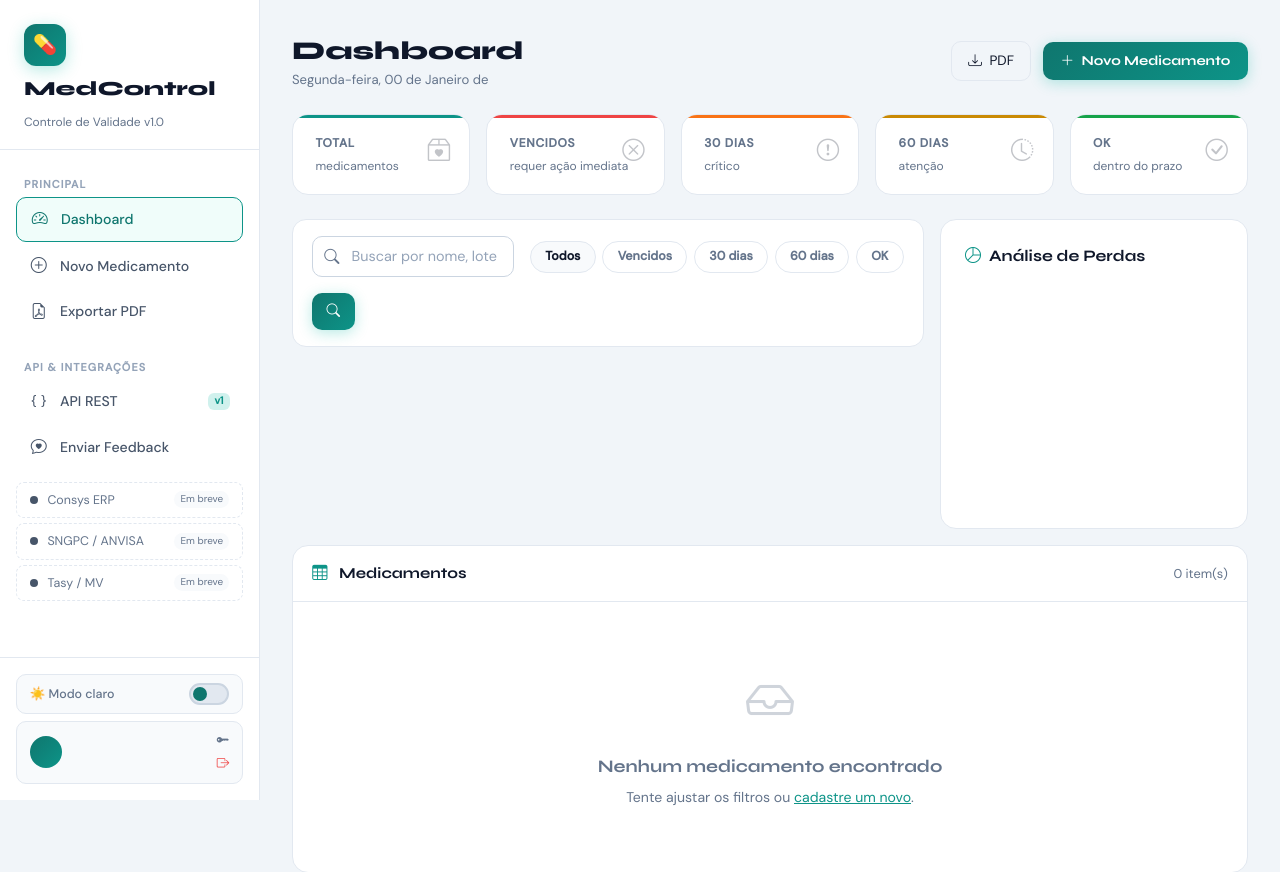
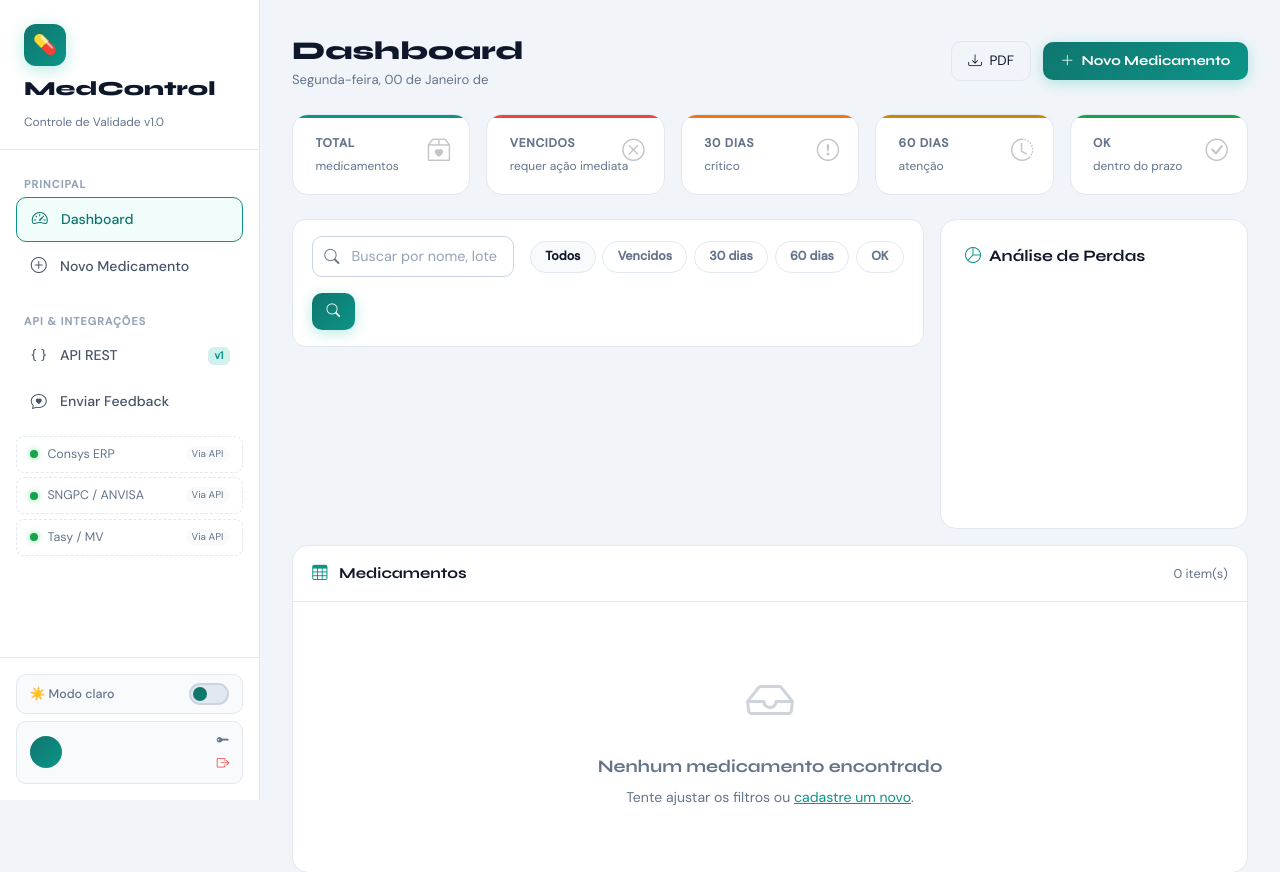
Before and after one commit to TeilonS/MedControl, a Flask app: template templates/index.html in a window 1280 px wide. Shown: the top 872 px of the page. Run offline with Flask 3, Linux system fonts and the light colour scheme; the template is opened without the code that fills it, so the values that code supplies are empty; a map, chart or similar area stays blank; parts of the project's set-up code (start-up, migrations or seed data) failed here and were passed over; some libraries are stand-ins or nearby versions.

Commit message:
feat: integrações Consys/SNGPC/Tasy — Em breve → Via API com link /api/docs

```diff
--- a/templates/index.html
+++ b/templates/index.html
@@ -354,9 +354,11 @@
     <a href="{{ url_for('cadastro') }}" class="nav-item">
       <i class="bi bi-plus-circle"></i> Novo Medicamento
     </a>
+    {% if usuario and usuario.assinatura_ok %}
     <a href="{{ url_for('gerar_pdf') }}" class="nav-item">
       <i class="bi bi-file-earmark-pdf"></i> Exportar PDF
     </a>
+    {% endif %}
 
     <div class="nav-section-title mt-3">API & Integrações</div>
     {% if session.perfil == 'dono_rede' %}
@@ -391,21 +393,21 @@
     </button>
 
     <div style="margin-top: .8rem;">
-      <div class="integration-item">
-        <div class="dot"></div>
+      <a href="/api/docs" class="integration-item" style="text-decoration:none;">
+        <div class="dot" style="background:var(--green);box-shadow:0 0 6px rgba(34,197,94,0.6);"></div>
         <span>Consys ERP</span>
-        <span class="tag">Em breve</span>
-      </div>
-      <div class="integration-item">
-        <div class="dot"></div>
+        <span class="tag" style="background:rgba(20,184,166,0.15);color:var(--primary-l);">Via API</span>
+      </a>
+      <a href="/api/docs" class="integration-item" style="text-decoration:none;">
+        <div class="dot" style="background:var(--green);box-shadow:0 0 6px rgba(34,197,94,0.6);"></div>
         <span>SNGPC / ANVISA</span>
-        <span class="tag">Em breve</span>
-      </div>
-      <div class="integration-item">
-        <div class="dot"></div>
+        <span class="tag" style="background:rgba(20,184,166,0.15);color:var(--primary-l);">Via API</span>
+      </a>
+      <a href="/api/docs" class="integration-item" style="text-decoration:none;">
+        <div class="dot" style="background:var(--green);box-shadow:0 0 6px rgba(34,197,94,0.6);"></div>
         <span>Tasy / MV</span>
-        <span class="tag">Em breve</span>
-      </div>
+        <span class="tag" style="background:rgba(20,184,166,0.15);color:var(--primary-l);">Via API</span>
+      </a>
     </div>
   </nav>
 
```
